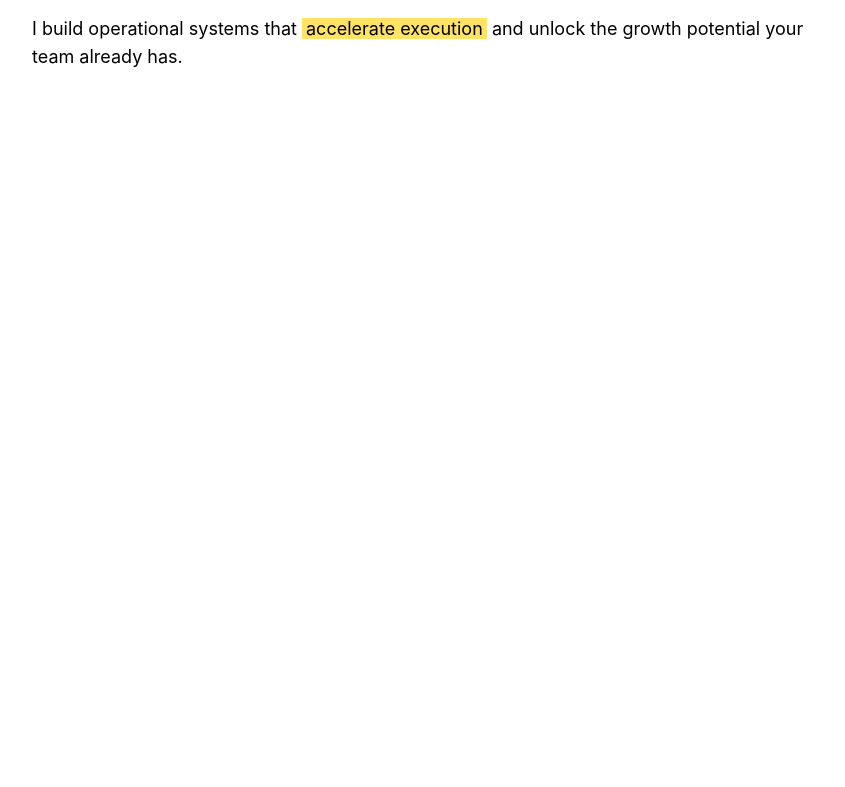
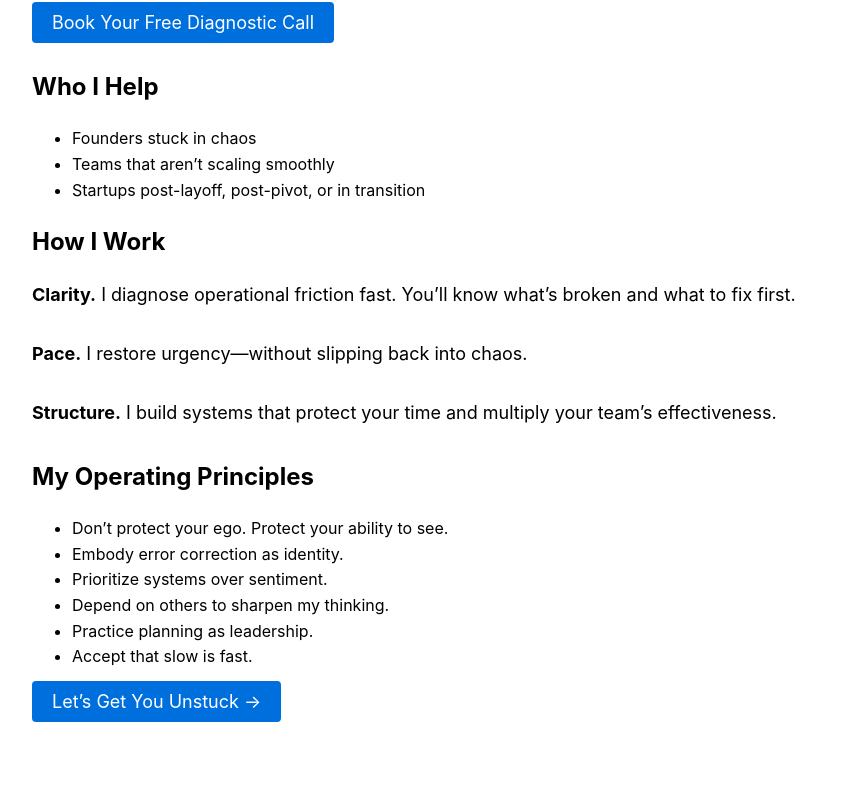
Before and after one commit to johncgilmore/johncharlesgilmore-site, a plain HTML site: page index.html in a window 1280 px wide. Shown: the part 229-1016 px from the top of the page, without its empty margins (208-1053 px from the left). Before the commit the page ends 800 px from the top, so only its background shows below. Drawn offline with Linux system fonts and the light colour scheme.

Commit message:
Full 80/20 landing page live

```diff
--- a/index.html
+++ b/index.html
@@ -42,7 +42,32 @@
     <a href="schedule.html">Schedule</a>
   </nav>
 
-<h1>Fractional COO | <span class="highlight">Clarity. Pace. Structure.</span></h1>
-  <p>I build operational systems that <span class="highlight">accelerate execution</span> and unlock the growth potential your team already has.</p>
+  <h1>Fractional COO for early-stage founders</h1>
+  <p>I build ops systems that fit your strengths and fix what’s stuck.</p>
+  <p><a href="schedule.html" style="background: #006FDE; color: white; padding: 10px 20px; border-radius: 4px; text-decoration: none;">Book Your Free Diagnostic Call</a></p>
+
+  <h2>Who I Help</h2>
+  <ul>
+    <li>Founders stuck in chaos</li>
+    <li>Teams that aren’t scaling smoothly</li>
+    <li>Startups post-layoff, post-pivot, or in transition</li>
+  </ul>
+
+  <h2>How I Work</h2>
+  <p><strong>Clarity.</strong> I diagnose operational friction fast. You’ll know what’s broken and what to fix first.</p>
+  <p><strong>Pace.</strong> I restore urgency—without slipping back into chaos.</p>
+  <p><strong>Structure.</strong> I build systems that protect your time and multiply your team’s effectiveness.</p>
+
+  <h2>My Operating Principles</h2>
+  <ul>
+    <li>Don’t protect your ego. Protect your ability to see.</li>
+    <li>Embody error correction as identity.</li>
+    <li>Prioritize systems over sentiment.</li>
+    <li>Depend on others to sharpen my thinking.</li>
+    <li>Practice planning as leadership.</li>
+    <li>Accept that slow is fast.</li>
+  </ul>
+
+  <p><a href="schedule.html" style="background: #006FDE; color: white; padding: 10px 20px; border-radius: 4px; text-decoration: none;">Let’s Get You Unstuck →</a></p>
 </body>
 </html>
```
